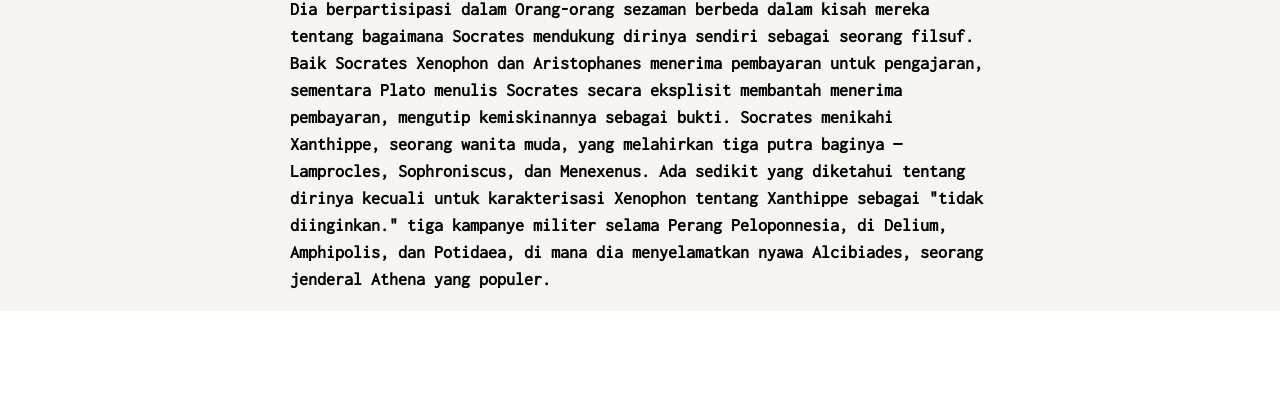
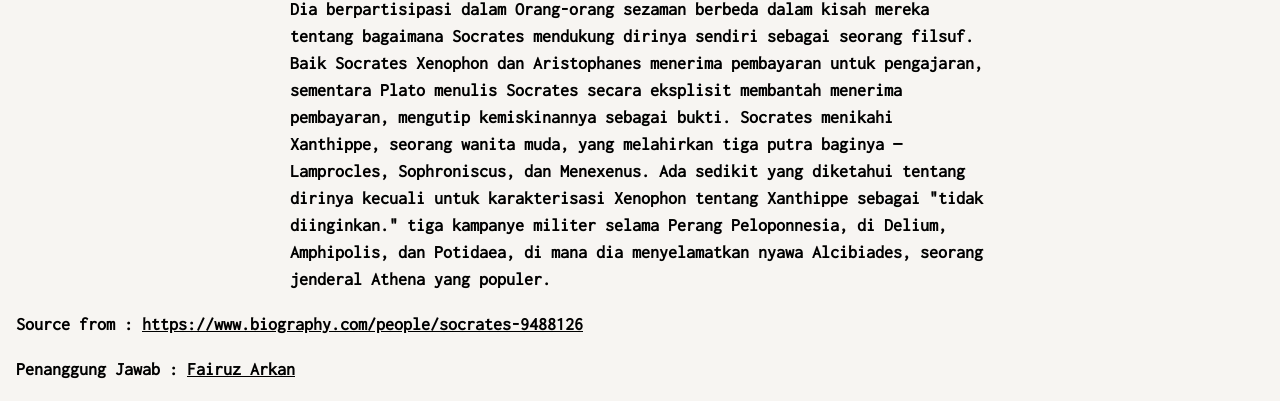
Before and after one commit to SMAKBO/tugas-labkom-2019-xi-6-socrates, a plain HTML site: page index.html in a window 1280 px wide. Shown: the part 2453-2854 px from the top of the page. Before the commit the page ends 2764 px from the top, so only its background shows below. Drawn offline with nearby package versions, Linux system fonts and the light colour scheme.

Commit message:
Update index.html

```diff
--- a/index.html
+++ b/index.html
@@ -92,7 +92,9 @@ body, html {
         Socrates menikahi Xanthippe, seorang wanita muda, yang melahirkan tiga putra baginya — Lamprocles, Sophroniscus, dan Menexenus. Ada sedikit yang diketahui tentang dirinya kecuali untuk karakterisasi Xenophon tentang Xanthippe sebagai "tidak diinginkan."
 
         tiga kampanye militer selama Perang Peloponnesia, di Delium, Amphipolis, dan Potidaea, di mana dia menyelamatkan nyawa Alcibiades, seorang jenderal Athena yang populer.</div>
-</div>
+<p>Source from : <a href="https://www.biography.com/people/socrates-9488126" title="Source" target="_blank" class="w3-hover-text-green">https://www.biography.com/people/socrates-9488126</a></p>
+  <p>Penanggung Jawab : <a href="https://github.com/FairuzArkan" title="Fairuz" target="_blank" class="w3-hover-text-green">Fairuz Arkan</a></p>
+  </div>
 
 
 
```
